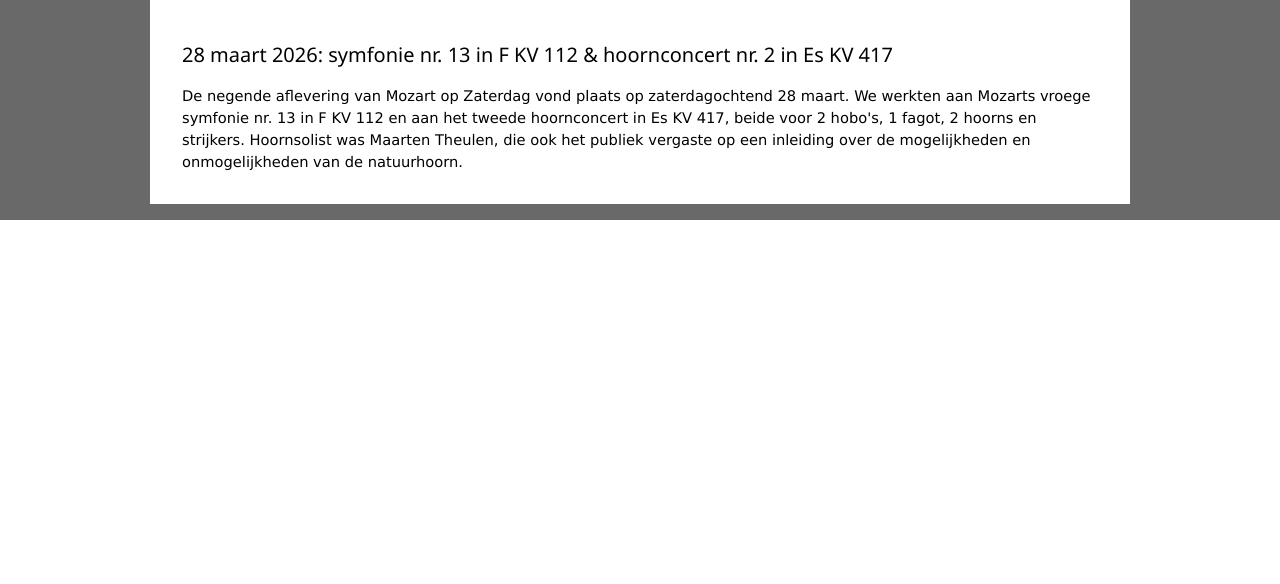
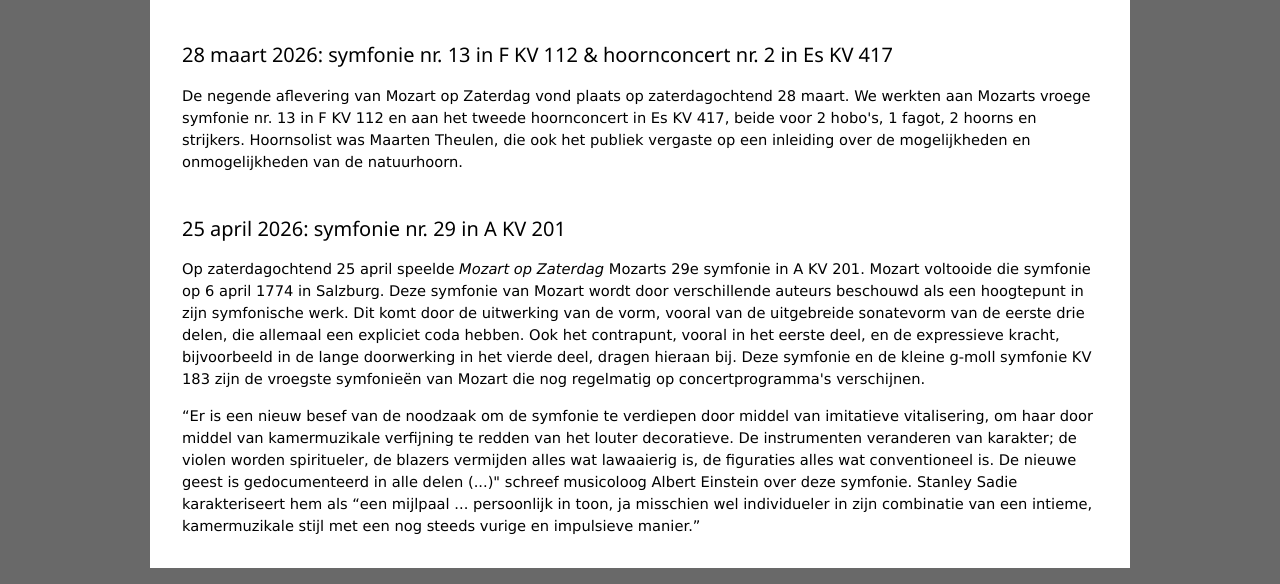
Before and after one commit to DirkjanH/mozart-op-zaterdag, a PHP site: page /vorige_afleveringen.php in a window 1280 px wide. Shown: the part 4126-4710 px from the top of the page. Before the commit the page ends 4346 px from the top, so only its background shows below. Run offline with PHP 8.4, Linux system fonts and the light colour scheme.

Commit message:
Add details for the 25 April 2026 episode featuring Symphony No. 29 in A KV 201

```diff
--- a/vorige_afleveringen.php
+++ b/vorige_afleveringen.php
@@ -116,6 +116,13 @@
             <p>De negende aflevering van Mozart op Zaterdag vond plaats op zaterdagochtend 28 maart. We werkten aan Mozarts vroege symfonie nr. 13 in F KV 112 en aan het tweede hoornconcert in Es KV 417, beide voor 2 hobo's, 1 fagot, 2 hoorns en strijkers. Hoornsolist was Maarten Theulen, die ook het publiek vergaste op een inleiding over de mogelijkheden en onmogelijkheden van de natuurhoorn.</p>
 
         </div>
+        <div style="clear: both;" class="w3-panel">
+            <h4>25 april 2026: symfonie nr. 29 in A KV 201</h4>
+            <p>
+                Op zaterdagochtend 25 april speelde <i>Mozart op Zaterdag</i> Mozarts 29e symfonie in A KV 201. Mozart voltooide die symfonie op 6 april 1774 in Salzburg. Deze symfonie van Mozart wordt door verschillende auteurs beschouwd als een hoogtepunt in zijn symfonische werk. Dit komt door de uitwerking van de vorm, vooral van de uitgebreide sonatevorm van de eerste drie delen, die allemaal een expliciet coda hebben. Ook het contrapunt, vooral in het eerste deel, en de expressieve kracht, bijvoorbeeld in de lange doorwerking in het vierde deel, dragen hieraan bij. Deze symfonie en de kleine g-moll symfonie KV 183 zijn de vroegste symfonieën van Mozart die nog regelmatig op concertprogramma's verschijnen.
+            </p>
+            <p>“Er is een nieuw besef van de noodzaak om de symfonie te verdiepen door middel van imitatieve vitalisering, om haar door middel van kamermuzikale verfijning te redden van het louter decoratieve. De instrumenten veranderen van karakter; de violen worden spiritueler, de blazers vermijden alles wat lawaaierig is, de figuraties alles wat conventioneel is. De nieuwe geest is gedocumenteerd in alle delen (...)" schreef musicoloog Albert Einstein over deze symfonie. Stanley Sadie karakteriseert hem als “een mijlpaal ... persoonlijk in toon, ja misschien wel individueler in zijn combinatie van een intieme, kamermuzikale stijl met een nog steeds vurige en impulsieve manier.”</p>
+        </div>
     </div>
 </body>
 
```
